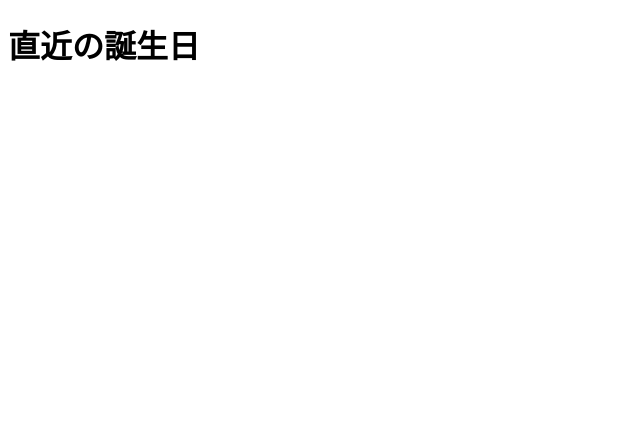
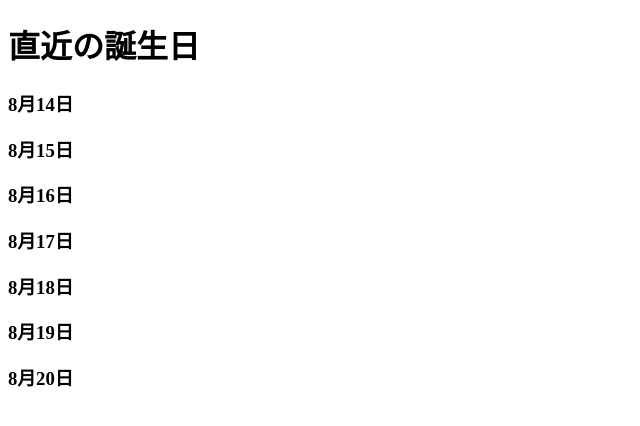
Before and after one commit to crssnky/imasparql_docs, a plain HTML site: page GettingStarted/4-1.html in a window 1280 px wide. Shown: the whole page, without its empty margins (0-640 px from the left). Drawn offline with Linux system fonts and the light colour scheme; no server answers.

Commit message:
日付grouping

```diff
--- a/GettingStarted/4-1.html
+++ b/GettingStarted/4-1.html
@@ -35,10 +35,11 @@
         const date = new Date();
         var strings = [];
         date.setDate(date.getDate() - 3)
-        for (var i = -3; i < 4; i++) {
-            const monthAgo = date.getMonth() + 1;
-            const dayAgo = date.getDate();
-            strings.push("--" + (monthAgo < 10 ? "0" + monthAgo : monthAgo) + "-" + (dayAgo < 10 ? "0" + dayAgo : dayAgo));
+        for (var i = 0; i < 7; i++) {
+            const month = date.getMonth() + 1;
+            const day = date.getDate();
+            strings.push("--" + (month < 10 ? "0" + month : month) + "-" + (day < 10 ? "0" + day : day));
+            document.getElementById(i).innerHTML = "<h3>" + month + "月" + day + "日</h3>"
             date.setDate(date.getDate() + 1);
         }
 
@@ -54,7 +55,7 @@
                 strings.forEach(function (j, index) {
                     if (current === j) {
                         const div = document.getElementById(index.toString());
-                        div.innerHTML = "<h3>" + i["name"]["value"] + "</h3>" + current.replace("--", "");
+                        div.innerHTML += i["name"]["value"] + "<br>";
                     }
                 });
             });
```
